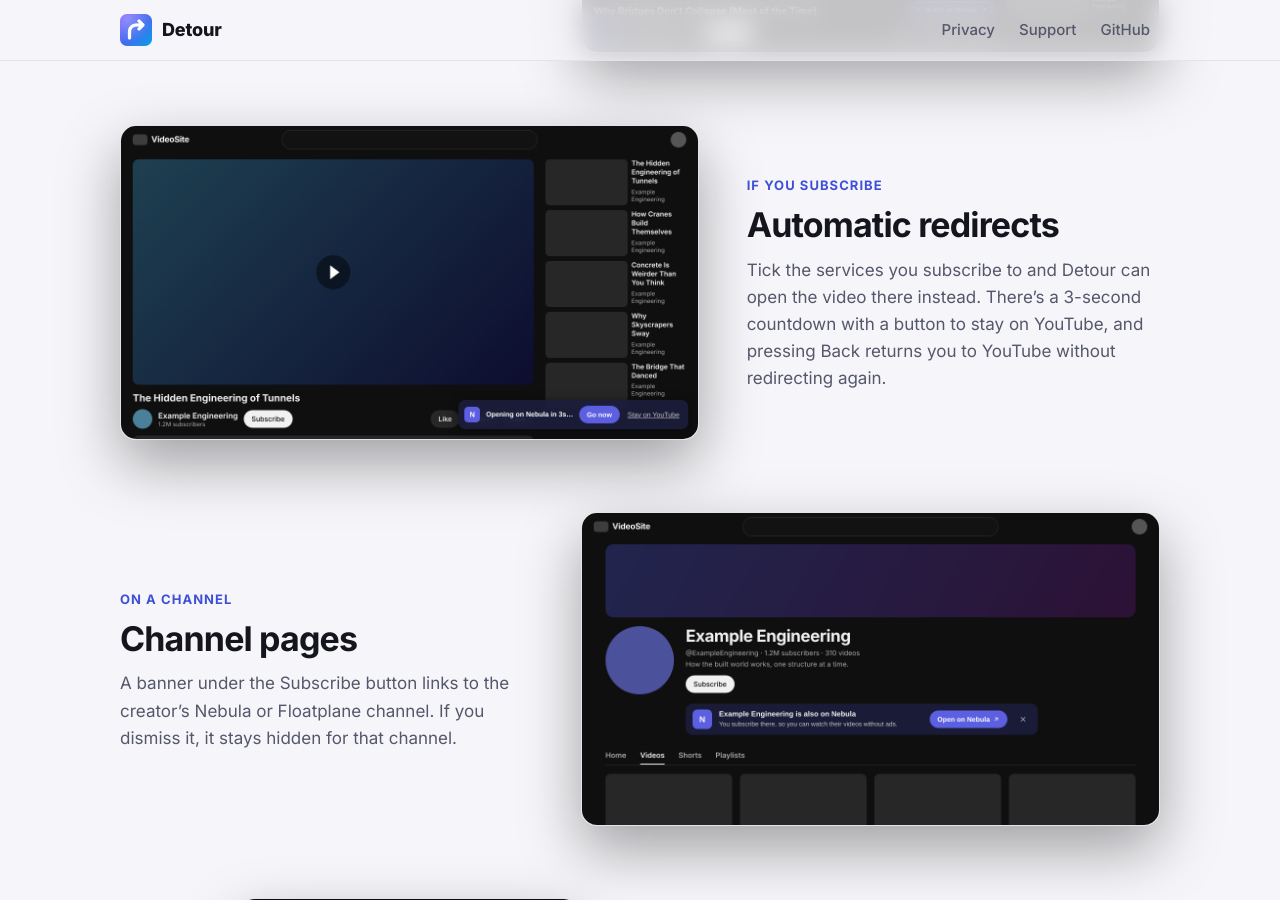
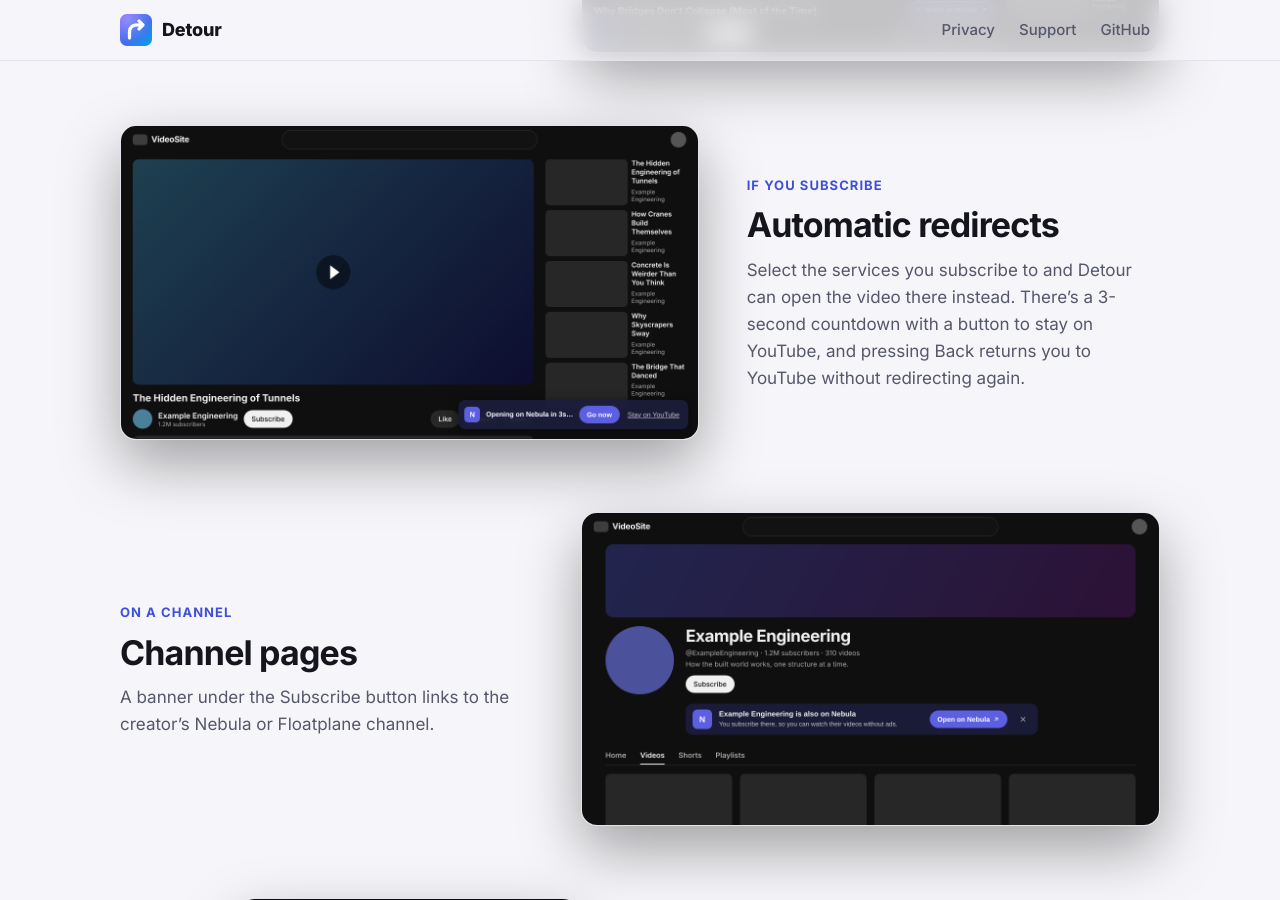
Before and after one commit to josh345rtfvqw/detour, a Jekyll site: the page built from index.html, in a window 1280 px wide and 900 px high, scrolled down 955 px. Built offline with Jekyll 4.4.1, drawn with Linux system fonts in a browser that asks for light colours.

Commit message:
Simplify the settings popup wording; channel banners can no longer be hidden
- Nebula and Floatplane rows: shorter descriptions ("Covers every Nebula
  creator.", "Select your creators.") that stay on one line, so the
  rows are the same height whether or not creators are selected.
- "When a video I subscribe to is found" becomes "When a video is
  somewhere I subscribe": you subscribe to a service, not a video.
- "Tick" becomes "select" across the site and store text.
- Channel banners have no close button any more, and the "Hidden channel
  banners" setting and its stored list are gone. "Refresh data" now
  clears everything cached.

```diff
--- a/background.js
+++ b/background.js
@@ -360,7 +360,7 @@ function floatplaneMatches(creators, info) {
   return out;
 }
 
-// Subscribed if the user ticked this creator by its ID, or by name (built-in entries whose
+// Subscribed if the user selected this creator by its ID, or by name (built-in entries whose
 // Floatplane ID isn't known are remembered by name, and still count once the live list loads).
 const isFpSubscribed = (c, list) => list.includes(c.id) || list.includes(fpNameKey(c.title));
 const fpKnown = c => !!c.urlname && !String(c.id).startsWith('name:');
@@ -470,11 +470,8 @@ chrome.runtime.onMessage.addListener((msg, _sender, reply) => {
     if (msg.type === 'lookupChannel') return { results: await lookupChannel(msg.info), settings: await getSettings() };
     if (msg.type === 'fpCreators') return { creators: await loadFloatplaneCreators() };
     if (msg.type === 'clearCache') {
-      // Refresh data, but keep the user's dismissed channel banners.
       recent.clear();
-      const { dismissedChannels } = await chrome.storage.local.get('dismissedChannels');
       await chrome.storage.local.clear();
-      if (dismissedChannels) await chrome.storage.local.set({ dismissedChannels });
       return { ok: true };
     }
     // Auto-redirect in a new tab: opened from here, because window.open from a timer in the
--- a/index.html
+++ b/index.html
@@ -31,7 +31,7 @@ title: Detour
     <div class="feature-text">
       <span class="kicker">If you subscribe</span>
       <h2>Automatic redirects</h2>
-      <p>Tick the services you subscribe to and Detour can open the video there instead. There’s a 3-second countdown with a button to stay on YouTube, and pressing Back returns you to YouTube without redirecting again.</p>
+      <p>Select the services you subscribe to and Detour can open the video there instead. There’s a 3-second countdown with a button to stay on YouTube, and pressing Back returns you to YouTube without redirecting again.</p>
     </div>
     <img class="shot" src="{{ '/store/assets/ui-redirect.png' | relative_url }}" alt="A countdown reading Opening on Nebula in 3 seconds, with Go now and Stay on YouTube buttons" width="2360" height="1280" loading="lazy">
   </div>
@@ -39,7 +39,7 @@ title: Detour
     <div class="feature-text">
       <span class="kicker">On a channel</span>
       <h2>Channel pages</h2>
-      <p>A banner under the Subscribe button links to the creator’s Nebula or Floatplane channel. If you dismiss it, it stays hidden for that channel.</p>
+      <p>A banner under the Subscribe button links to the creator’s Nebula or Floatplane channel.</p>
     </div>
     <img class="shot" src="{{ '/store/assets/ui-channel.png' | relative_url }}" alt="A channel page with a banner saying the creator is also on Nebula" width="2360" height="1280" loading="lazy">
   </div>
--- a/options.js
+++ b/options.js
@@ -137,11 +137,6 @@ $('clearCache').addEventListener('click', async () => {
   status('Creator and video data refreshed.');
 });
 
-$('resetBanners').addEventListener('click', async () => {
-  await chrome.storage.local.remove('dismissedChannels');
-  status('Hidden channel banners will show again.');
-});
-
 (async () => {
   settings = { ...DEFAULTS, ...(await chrome.storage.sync.get(DEFAULTS)) };
   $('version').textContent = `v${chrome.runtime.getManifest().version}`;
--- a/store/assets/make-promo-video.js
+++ b/store/assets/make-promo-video.js
@@ -146,7 +146,7 @@ html,body{margin:0;width:${W}px;height:${H}px;overflow:hidden;background:#0d0d14
 </div>
 
 <div class="scene" id="s-settings">
-  <div class="cap"><h1>You choose how it works</h1><p>Tick your subscriptions. Pick redirects or just a button.</p></div>
+  <div class="cap"><h1>You choose how it works</h1><p>Select your subscriptions. Pick redirects or just a button.</p></div>
   <div class="popup" id="p-pop"><img src="${img.settings}"></div>
 </div>
 
--- a/store/assets/make-store-images.js
+++ b/store/assets/make-store-images.js
@@ -100,7 +100,7 @@ p{margin:-22px 0 0;font-size:20px;color:#c9cbe0;text-align:center}
     ['2-redirect', { headline: 'Or go there automatically', sub: 'Subscribers can be redirected, with a countdown and a “Stay on YouTube” option.', shot: shots.redirect, ...full }],
     ['3-channel', { headline: 'Find creators’ channels too', sub: 'A banner on the channel page links to the creator on Nebula or Floatplane.', shot: shots.channel, ...full }],
     ['4-floatplane', { headline: 'Nebula and Floatplane', sub: 'Works with both, in YouTube’s light and dark themes.', shot: shots.floatplane, ...full }],
-    ['5-settings', { headline: 'You decide how it works', sub: 'Tick your subscriptions, then choose redirects or just a button.', shot: shots.settings, shotW: 340, shotH: 544, popup: true }],
+    ['5-settings', { headline: 'You decide how it works', sub: 'Select your subscriptions, then choose redirects or just a button.', shot: shots.settings, shotW: 340, shotH: 544, popup: true }],
   ];
   for (const [name, opts] of items) {
     await out.setContent(frame(opts));
```
Also changed, not shown: PRIVACY.md (+1 -2 lines), content.css (+0 -8 lines), content.js (+2 -19 lines), options.html (+3 -10 lines), store/chrome-web-store.md (+3 -3 lines), store/firefox-addons.md (+5 -5 lines), test/background.test.js (+2 -4 lines), test/e2e.js (+1 -7 lines), README.md.
